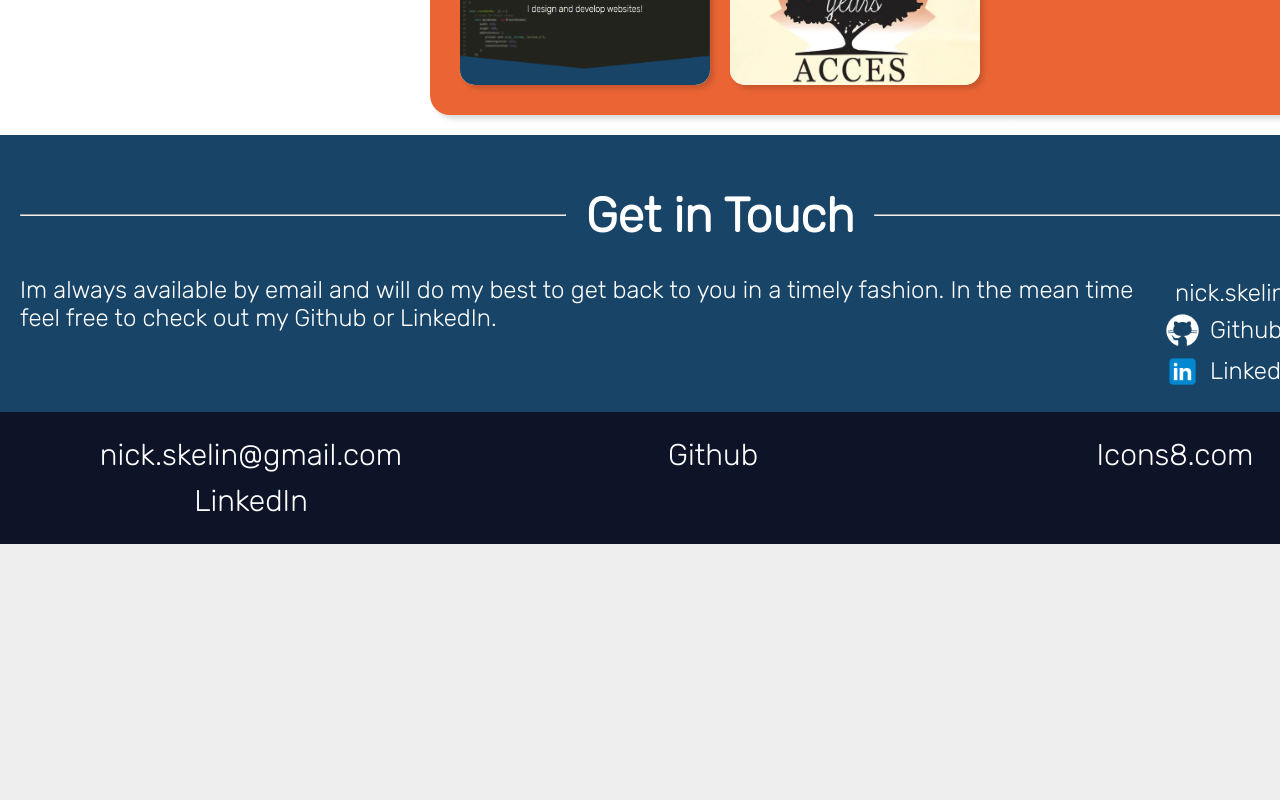
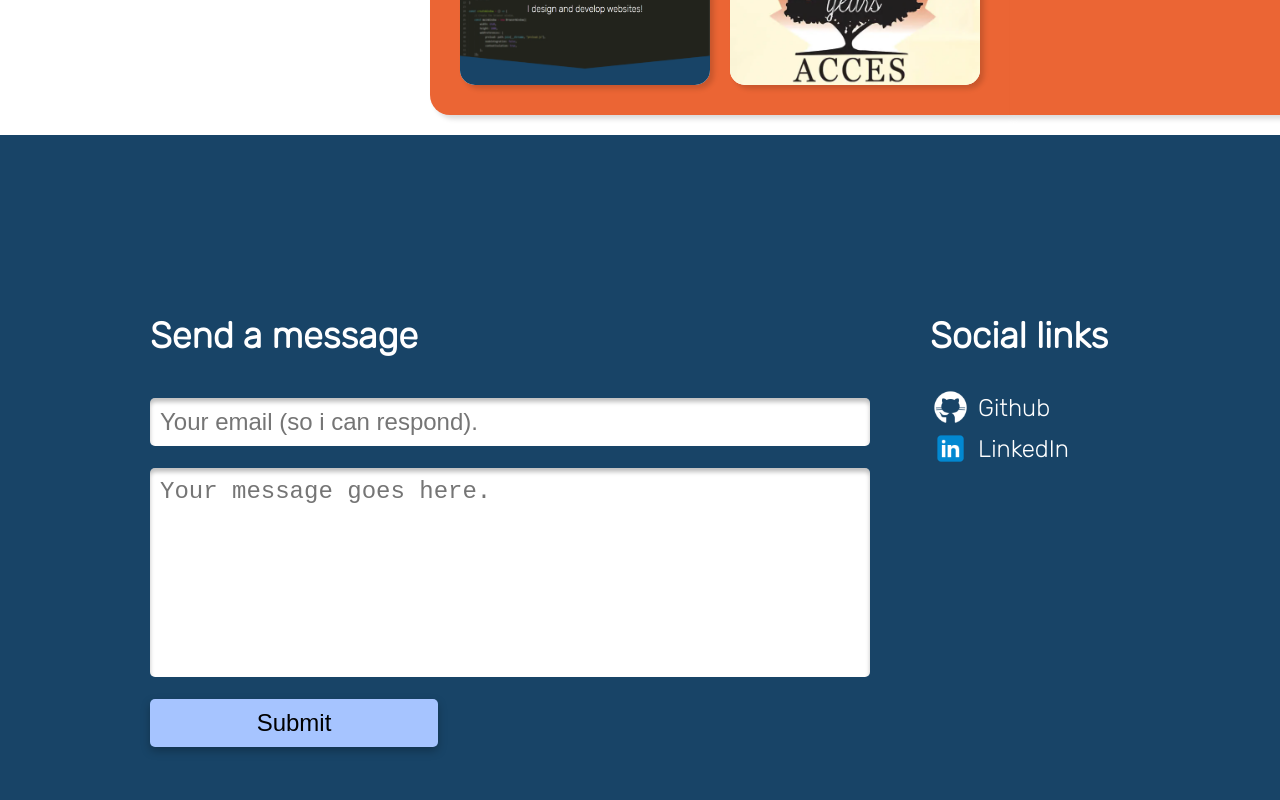
Before and after one commit to NSkelin/Web-Portfolio, a Next.js app: page / in a window 1280 px wide. Shown: the part 1840-2640 px from the top of the page. Before the commit the page ends 2384 px from the top, so only its background shows below. Built offline with nearby package versions, Linux system fonts and the light colour scheme.

Commit message:
redesigned contactme section

```diff
--- a/components/contactMe.jsx
+++ b/components/contactMe.jsx
@@ -1,5 +1,4 @@
 import styles from "../styles/contactMe.module.css";
-import LineTitle from "../components/lineTitle";
 import HyperLink from "../components/hyperLink";
 import PropTypes from "prop-types";
 
@@ -9,11 +8,16 @@ function ContactMe({title, description, links}) {
 	});
 
 	return (
-		<div className={styles.contactMe}>
-			<LineTitle title={title} />
-			<div className={styles.description}>
-				<p className={styles.text}>{description}</p>
-				<div className={styles.links}>{linkElement}</div>
+		<div className={styles.footer}>
+			<form className={styles.form}>
+				<h2>Send a message</h2>
+				<input className={styles.input} placeholder="Your email (so i can respond)."></input>
+				<textArea className={styles.textArea} rows="7" placeholder="Your message goes here."></textArea>
+				<button className={styles.button}>Submit</button>
+			</form>
+			<div className={styles.links}>
+				<h2>Social links</h2>
+				{linkElement}
 			</div>
 		</div>
 	);
--- a/pages/index.jsx
+++ b/pages/index.jsx
@@ -58,7 +58,6 @@ const linkCarder = {
 };
 
 const contactLinks = [
-    {text: "nick.skelin@gmail.com", icon: {source: emailIcon, height: 35, width: 35, alt: "Icon"}},
     {text: "Github", icon: {source: githubIcon, height: 35, width: 35, alt: "Icon"}, href: "https://github.com/NSkelin"},
     {
         text: "LinkedIn",
--- a/styles/contactMe.module.css
+++ b/styles/contactMe.module.css
@@ -1,35 +1,77 @@
-.contactMe {
+.footer {
     display: flex;
     flex-direction: column;
-    flex: 1;
     background-color: #184467;
-    color: white;
     width: 100%;
-    padding: 20px;
-}
-
-.description {
-    display: flex;
-    flex-direction: column;
+    padding: 40px;
     font-size: 24px;
 }
-
-.text {
-    margin-top: 0px;
-}
-.links {
+.form {
     display: flex;
-    flex: 4;
     flex-direction: column;
 }
 
+.input,
+.textArea,
+.button {
+    margin-top: 11px;
+    margin-bottom: 11px;
+    padding: 10px;
+    border-radius: 5px;
+    border: 0;
+    box-shadow: inset 0px 4px 4px rgba(0, 0, 0, 0.25);
+    font-size: 20px;
+}
+.textArea {
+    resize: none;
+}
+.button {
+    width: 40%;
+    box-shadow: none;
+    filter: drop-shadow(0px 4px 4px rgba(0, 0, 0, 0.25));
+    background-color: #a6c4ff;
+}
+.button:hover {
+    background-color: #bcd3ff;
+}
+.button:active {
+    background-color: #85aeff;
+}
+
+/*tablet*/
 @media only screen and (min-width: 430px) and (max-width: 960px) {
-    .description {
+    .footer {
+        padding: 60px;
+    }
+    .form,
+    .links {
+        padding: 15px;
+    }
+}
+/*desktop*/
+@media only screen and (min-width: 961px) {
+    .footer {
+        padding: 120px;
+    }
+    .form,
+    .links {
+        padding: 30px;
+    }
+}
+/*tablet & desktop*/
+@media only screen and (min-width: 430px) {
+    .footer {
         flex-direction: row;
     }
-}
-@media only screen and (min-width: 961px) {
-    .description {
-        flex-direction: row;
+    .form {
+        flex: 2;
+    }
+    .links {
+        flex: 1;
+    }
+    .input,
+    .textArea,
+    .button {
+        font-size: 24px;
     }
 }
--- a/styles/globals.css
+++ b/styles/globals.css
@@ -4,8 +4,8 @@ html,
 body {
     padding: 0;
     margin: 0;
-    font-family: Rubik, -apple-system, BlinkMacSystemFont, Segoe UI, Roboto, Oxygen, Ubuntu, Cantarell, Fira Sans, Droid Sans, Helvetica Neue,
-        sans-serif;
+    font-family: Rubik, -apple-system, BlinkMacSystemFont, Segoe UI, Roboto, Oxygen, Ubuntu, Cantarell, Fira Sans, Droid Sans,
+        Helvetica Neue, sans-serif;
     background-color: #eeeeee;
 }
 
```
